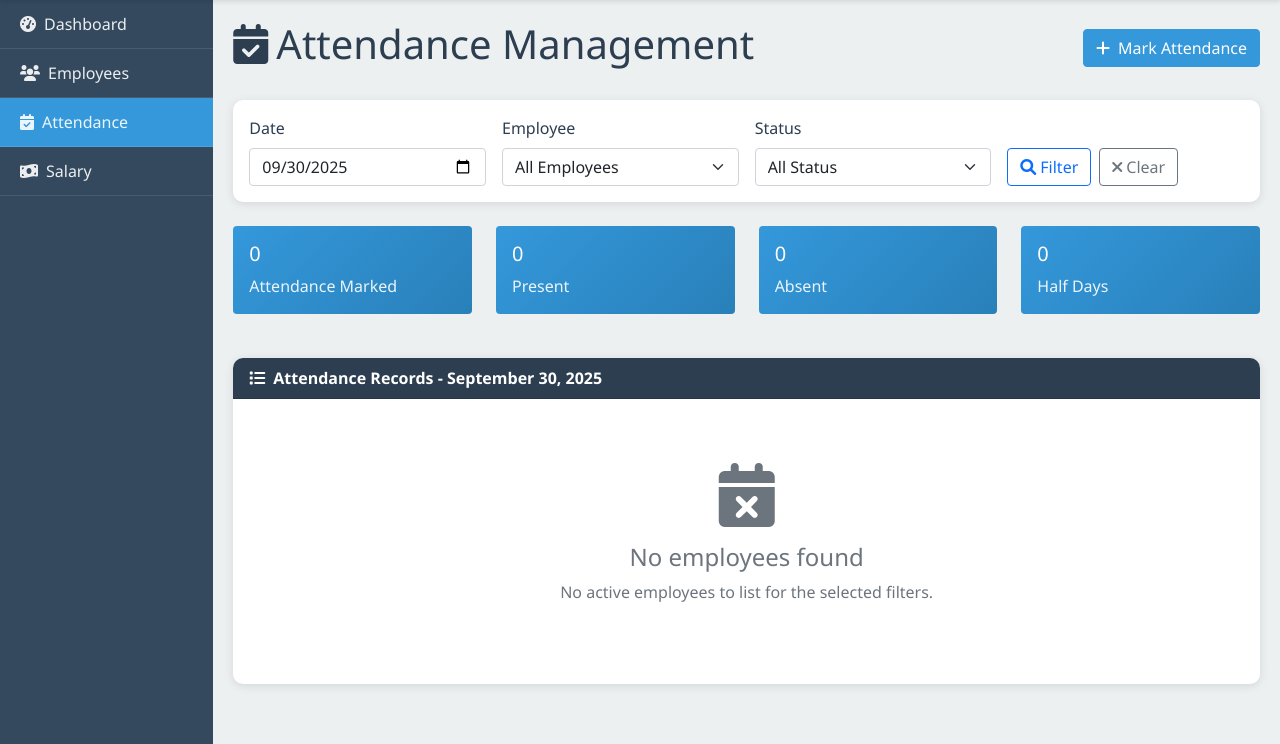
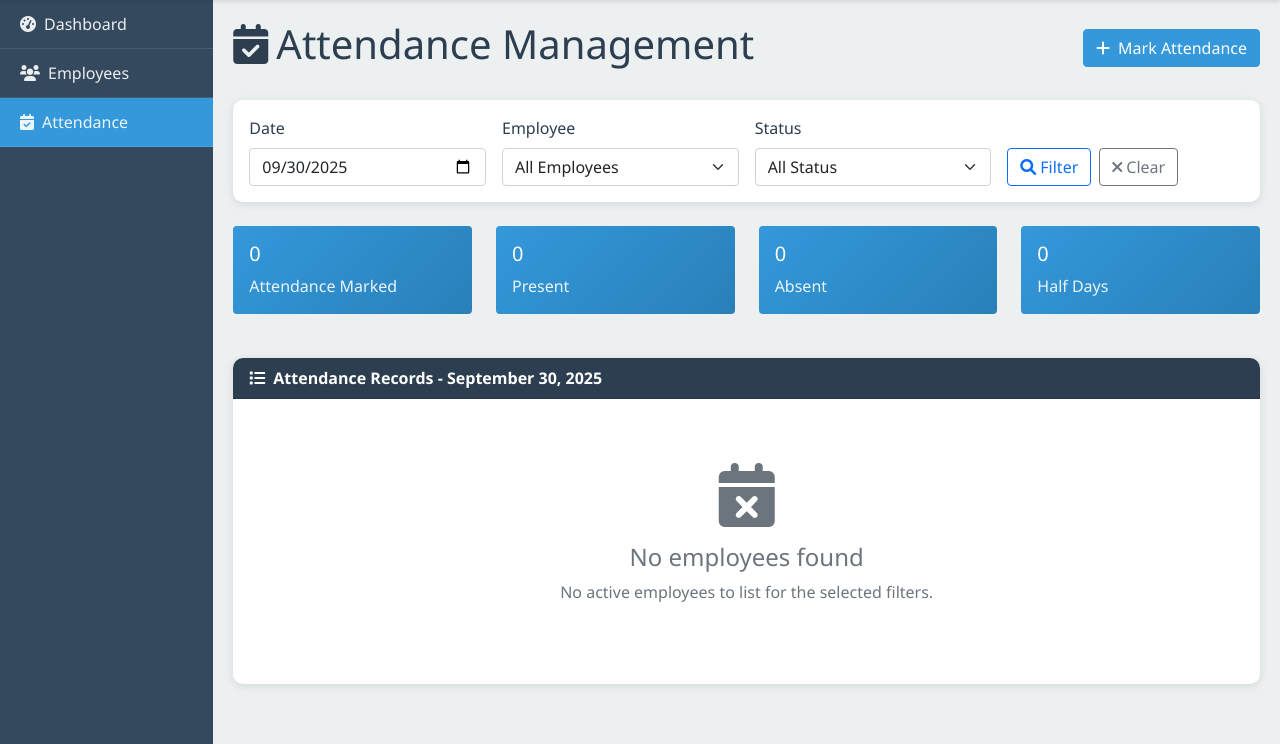
Before and after one commit to ummara-artistic/new-ems-data, a Django app: page /attendance/ in a window 1280 px wide. Shown: the part 56-800 px from the top of the page. Run offline with Django 4.2, Linux system fonts and the light colour scheme; the visitor is signed in with stand-in values (Sample User, id 1); data that the repository does not hold is empty.

Commit message:
Update base.html

```diff
--- a/templates/base.html
+++ b/templates/base.html
@@ -203,9 +203,7 @@
                         <a class="nav-link {% if 'attendance' in request.resolver_match.namespace %}active{% endif %}" href="{% url 'attendance:list' %}">
                             <i class="fas fa-calendar-check me-2"></i>Attendance
                         </a>
-                        <a class="nav-link {% if 'salary' in request.resolver_match.namespace %}active{% endif %}" href="{% url 'salary:list' %}">
-                            <i class="fas fa-money-bill-wave me-2"></i>Salary
-                        </a>
+
                     </nav>
                 </div>
                 <div class="col-md-10 main-content">
```
